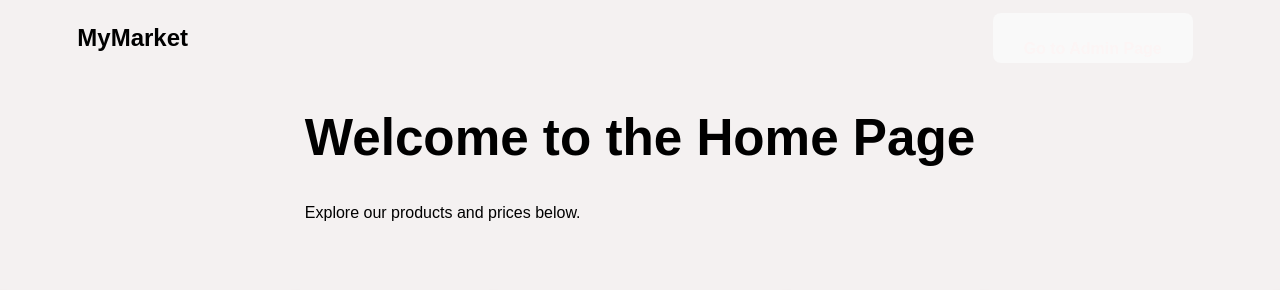
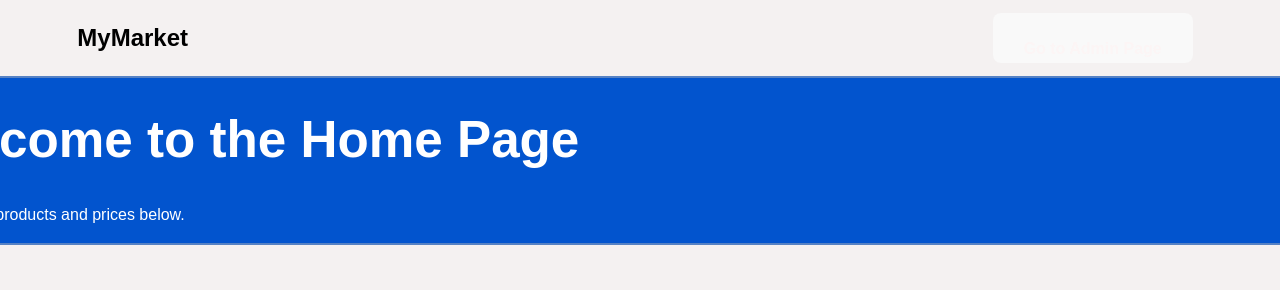
Before and after one commit to 629949/AgroPrice, a React (Vite) app: page / in a window 1280 px wide. Shown: the top 290 px of the page. Built offline with nearby package versions, Linux system fonts and the light colour scheme; no server answers; the database is empty.

Commit message:
change the background color for the header

```diff
--- a/src/Pages/Home/Home.css
+++ b/src/Pages/Home/Home.css
@@ -3,7 +3,6 @@ body {
     padding: 0;
     margin: 0;
     color: black;
-    background-color: #CBDCEB;
 
 }
 
@@ -49,3 +48,13 @@ nav {
     gap: 80px;
     align-items: center;
 }
+
+
+.header {
+    border: 2px solid rgba(185, 183, 183, 0.459);
+    width: 80%;
+    padding-left: 10px;
+    background-color: rgb(2, 84, 206);
+    border-radius: 25px;
+    color: white;
+}
```
